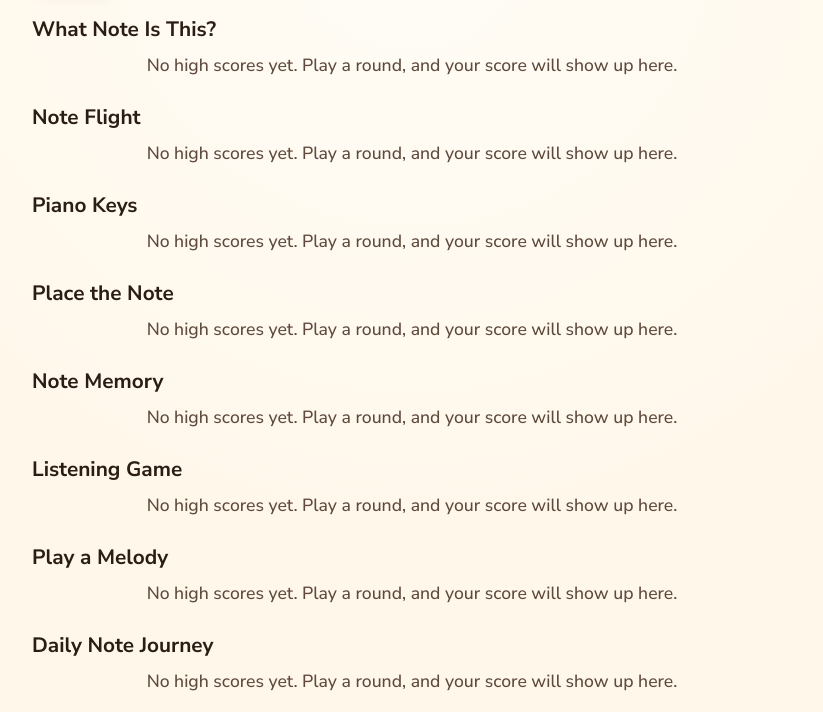
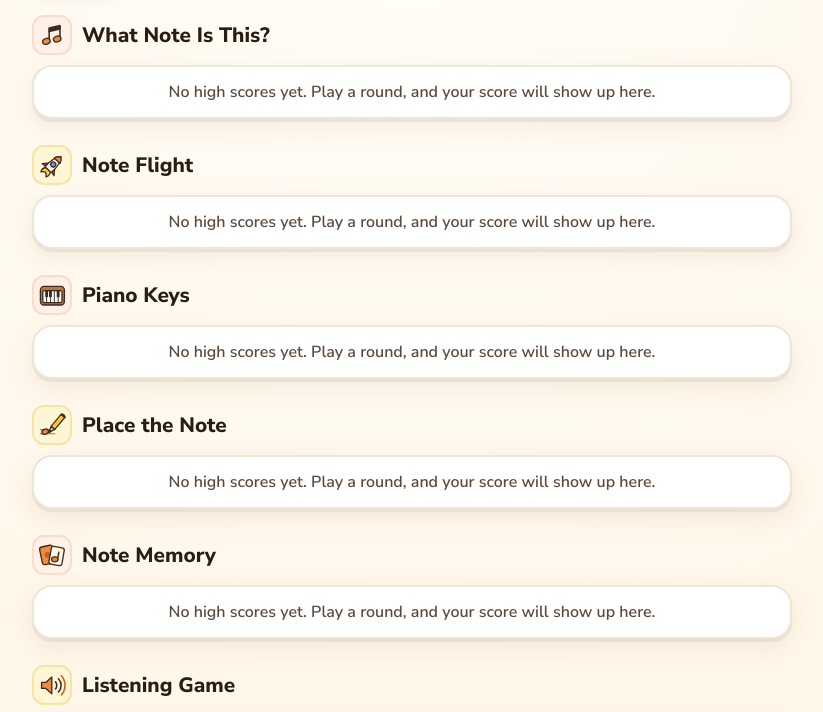
Before and after one commit to bahnhoff/notenspiel, a plain HTML site: page index.html in a window 1280 px wide. Both pictures are taken after a click on the button "High Scores". Shown: the part 72-784 px from the top of the page, without its empty margins (228-1051 px from the left). Drawn offline with Linux system fonts and the light colour scheme.

Commit message:
Rekorde im Stitch-Stil: Spielsymbol im Kästchen vor jeder Überschrift, Einträge und leere Listen als Karten

```diff
--- a/css/style.css
+++ b/css/style.css
@@ -1044,9 +1044,27 @@ h1:focus { outline: none; }
 .rekord-abschnitt + .rekord-abschnitt { margin-top: 26px; }
 
 .rekord-modus {
+  display: flex;
+  align-items: center;
+  gap: 10px;
   margin: 18px 0 0;
   font-size: 1.3rem;
-}
+  font-weight: 800;
+}
+
+.rekord-modus .modus-symbol {
+  display: grid;
+  place-items: center;
+  flex: 0 0 auto;
+  width: 2.5rem;
+  height: 2.5rem;
+  border-radius: 12px;
+  background: #fff1e8;
+  border: 2px solid #fbdcc9;
+  font-size: 1.5rem;
+}
+.rekord-abschnitt:nth-child(even) .rekord-modus .modus-symbol { background: #fff6d6; border-color: #f8e3a3; }
+.rekord-modus .modus-symbol .symbol-svg { width: 1.8rem; height: 1.8rem; }
 
 .rekord-liste {
   list-style: none;
@@ -1064,14 +1082,14 @@ h1:focus { outline: none; }
   align-items: center;
   gap: 2px 10px;
   background: var(--karte);
-  border: 2px solid var(--rand);
-  border-radius: var(--radius);
+  border: 2px solid var(--rand-weich);
+  border-radius: 20px;
   padding: 12px 16px;
-  box-shadow: var(--schatten);
+  box-shadow: var(--schatten-taste);
   font-size: 1.15rem;
 }
 
-.rekord-platz { grid-area: platz; font-weight: 800; font-size: 1.5rem; color: var(--akzent-dunkel); }
+.rekord-platz { grid-area: platz; font-weight: 800; font-size: 1.7rem; color: var(--akzent); }
 .rekord-punkte { grid-area: punkte; font-weight: 700; }
 .rekord-sterne { grid-area: sterne; white-space: nowrap; }
 .rekord-datum { grid-area: datum; color: var(--text-leise); font-size: 0.95rem; text-align: right; white-space: nowrap; }
@@ -1094,6 +1112,17 @@ h1:focus { outline: none; }
   color: var(--text-leise);
   font-size: 1.1rem;
   margin: 10px 0 0;
+}
+
+/* Bei den Rekorden: leerer Abschnitt als weiche Karte */
+.rekord-abschnitt .leer-hinweis {
+  padding: 14px 16px;
+  background: var(--karte);
+  border: 2px solid var(--rand-weich);
+  border-radius: 20px;
+  box-shadow: var(--schatten-weich);
+  font-size: 1rem;
+  font-weight: 600;
 }
 
 /* ---------- Notenflug ---------- */
--- a/js/app.js
+++ b/js/app.js
@@ -435,7 +435,10 @@
     window.Modi.liste().forEach(function (modus) {
       var abschnitt = element("section", "rekord-abschnitt");
       var titelId = "rekorde-" + modus.id;
-      var h2 = element("h2", "rekord-modus", modus.name);
+      // Überschrift mit dem gezeichneten Symbol des Spiels im getönten Kästchen (wie auf der Startseite)
+      var h2 = element("h2", "rekord-modus");
+      h2.appendChild(modusSymbol(modus));
+      h2.appendChild(element("span", "rekord-modus-name", modus.name));
       h2.id = titelId;
       abschnitt.setAttribute("aria-labelledby", titelId);
       abschnitt.appendChild(h2);
```
